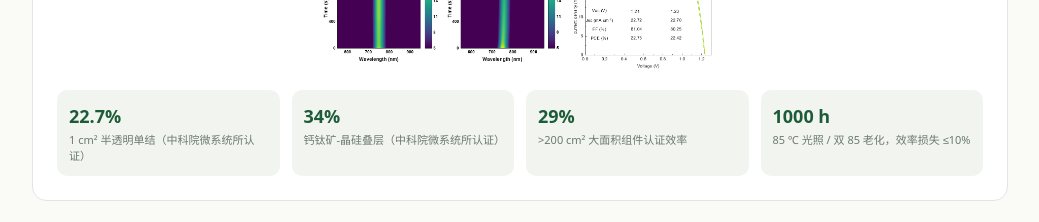
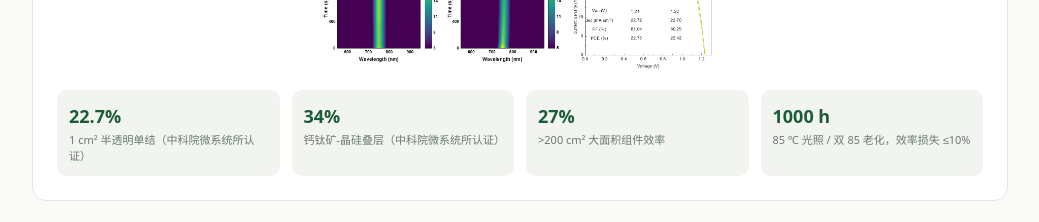
Before and after one commit to Miaodh1998/Miaodh1998.github.io, a React (Vite) app: page / in a window 1280 px wide. Shown: the part 4400-4622 px from the top of the page, without its empty margins (120-1159 px from the left). Built offline with nearby package versions, Linux system fonts and the light colour scheme.

Commit message:
研究项目：大面积组件改为 27%

```diff
--- a/src/sections/Research.tsx
+++ b/src/sections/Research.tsx
@@ -20,7 +20,7 @@ const projects = [
     metrics: [
       { num: '22.7%', label: '1 cm² 半透明单结（中科院微系统所认证）' },
       { num: '34%', label: '钙钛矿-晶硅叠层（中科院微系统所认证）' },
-      { num: '29%', label: '>200 cm² 大面积组件认证效率' },
+      { num: '27%', label: '>200 cm² 大面积组件效率' },
       { num: '1000 h', label: '85 ℃ 光照 / 双 85 老化，效率损失 ≤10%' },
     ],
   },
```
